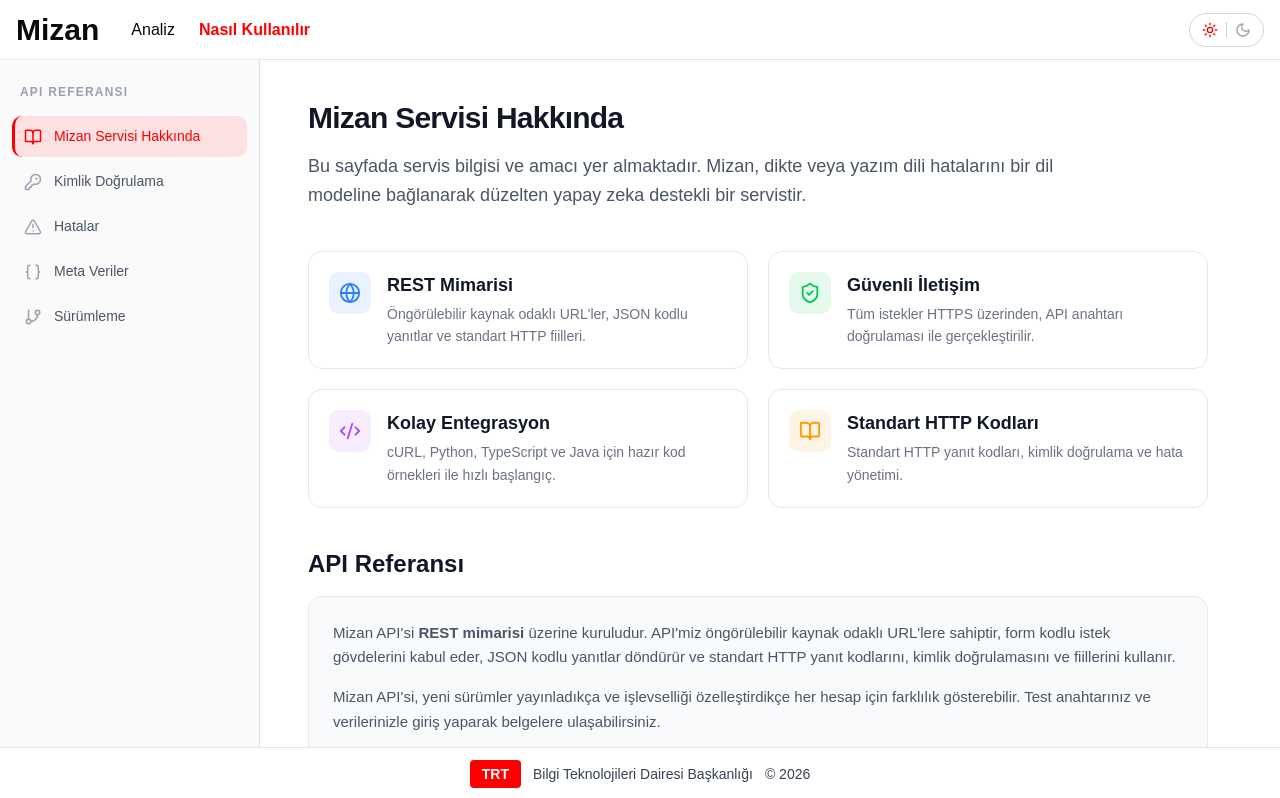
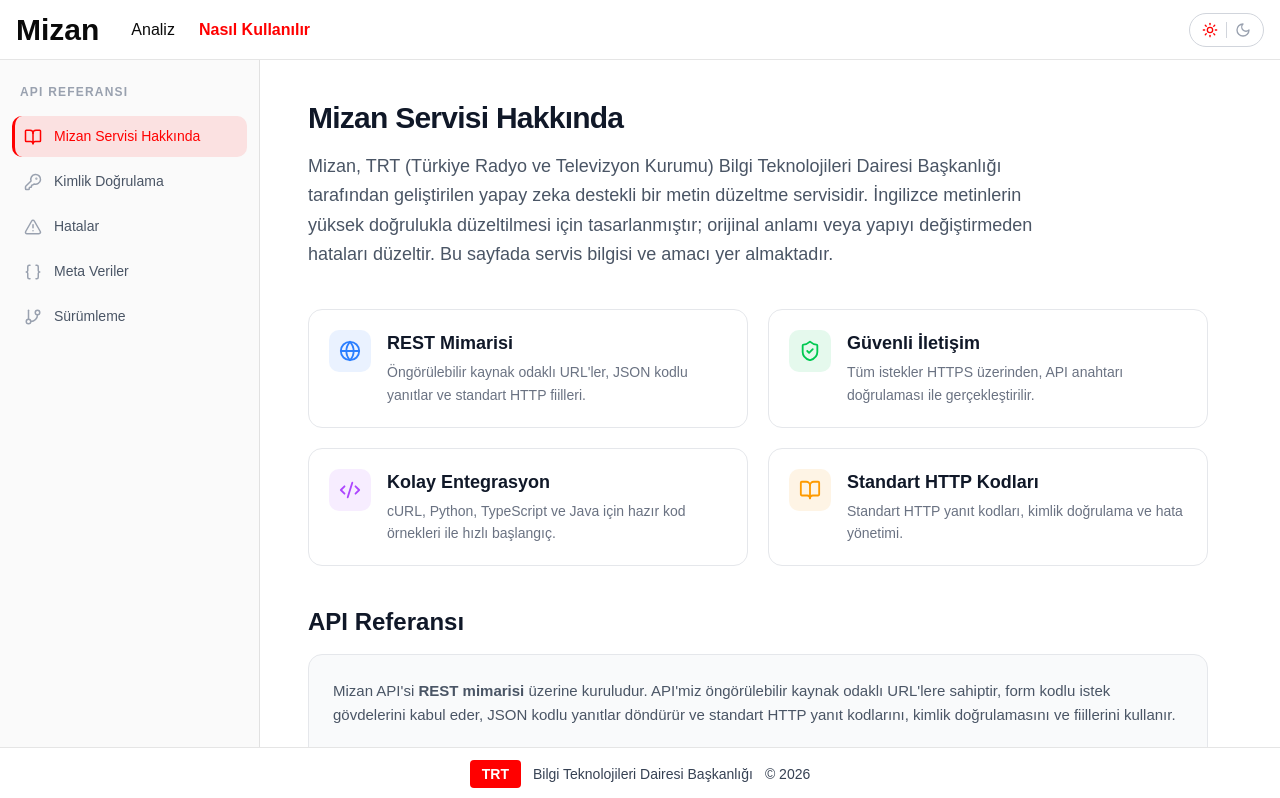
Before and after one commit to Dogaomruuzun/Mizan, a React (Vite) app: page /how-to-use in a window 1280 px wide. Shown: the top 798 px of the page. Built offline with nearby package versions, Linux system fonts and the light colour scheme.

Commit message:
About section updated

```diff
--- a/src/presentation/pages/docs/AboutSection.tsx
+++ b/src/presentation/pages/docs/AboutSection.tsx
@@ -12,8 +12,7 @@
                     Mizan Servisi Hakkında
                 </h1>
                 <p className="text-lg text-gray-600 dark:text-gray-300 leading-relaxed max-w-3xl">
-                    Bu sayfada servis bilgisi ve amacı yer almaktadır. Mizan, dikte veya yazım dili hatalarını
-                    bir dil modeline bağlanarak düzelten yapay zeka destekli bir servistir.
+                    Mizan, TRT (Türkiye Radyo ve Televizyon Kurumu) Bilgi Teknolojileri Dairesi Başkanlığı tarafından geliştirilen yapay zeka destekli bir metin düzeltme servisidir. İngilizce metinlerin yüksek doğrulukla düzeltilmesi için tasarlanmıştır; orijinal anlamı veya yapıyı değiştirmeden hataları düzeltir. Bu sayfada servis bilgisi ve amacı yer almaktadır.
                 </p>
             </div>
 
```
